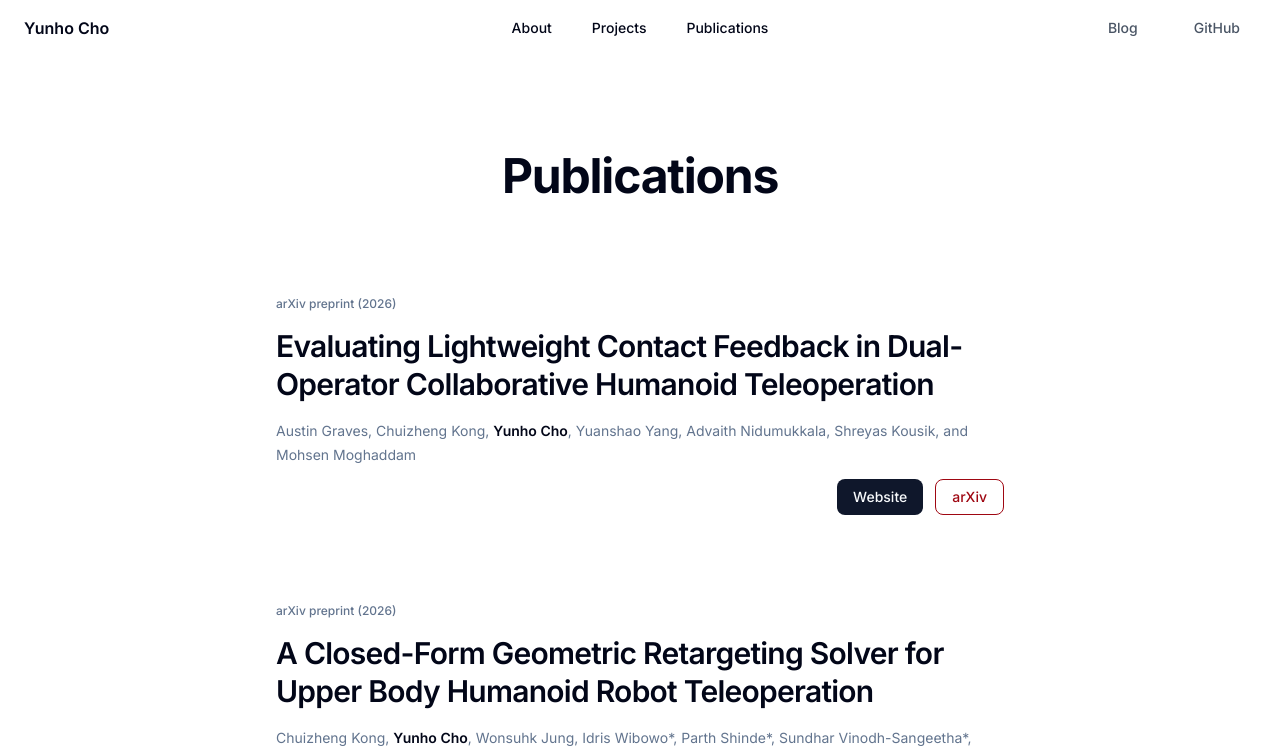
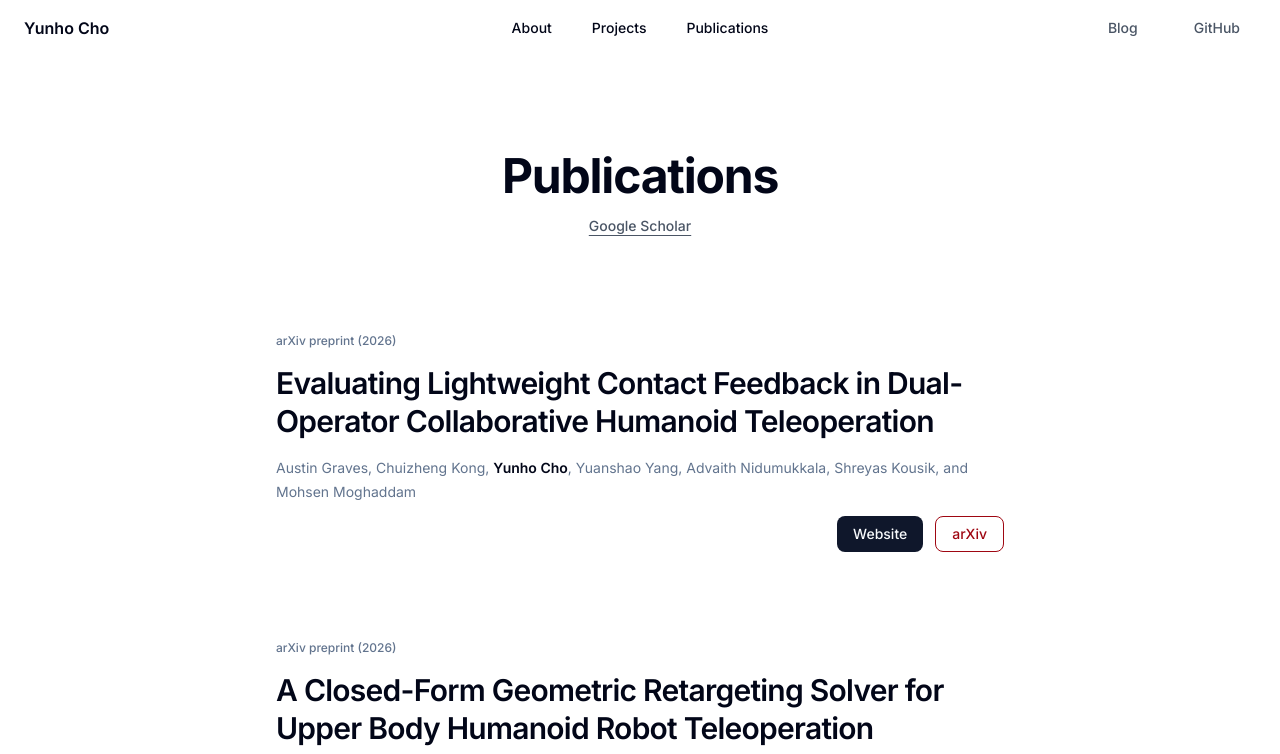
Before and after one commit to yunho-c/Portfolio-3, a SvelteKit app: page /publications in a window 1280 px wide. Shown: the top 754 px of the page. Built offline with nearby package versions, Linux system fonts and the light colour scheme.

Commit message:
feat: add Google Scholar link to publications

```diff
--- a/src/routes/publications/+page.svelte
+++ b/src/routes/publications/+page.svelte
@@ -147,6 +147,14 @@
 	<article class="mx-auto max-w-[840px] px-5 py-16 sm:px-6 sm:py-24">
 		<header class="mb-12 text-center sm:mb-16">
 			<h1 class="text-4xl font-bold tracking-tight text-foreground sm:text-5xl">Publications</h1>
+			<a
+				href="https://scholar.google.com/citations?user=NiU6Rt8AAAAJ"
+				target="_blank"
+				rel="noreferrer"
+				class="mt-4 inline-block text-sm font-medium text-gray-600 underline underline-offset-4 transition-all hover:text-blue-500 hover:drop-shadow-[0_0_5px_rgba(59,130,246,0.1)] focus-visible:rounded-sm focus-visible:outline-2 focus-visible:outline-offset-4 focus-visible:outline-ring dark:text-gray-400 dark:hover:text-blue-400 dark:hover:drop-shadow-[0_0_5px_rgba(59,130,246,0.8)]"
+			>
+				Google Scholar
+			</a>
 		</header>
 
 		<div class="space-y-6">
```
